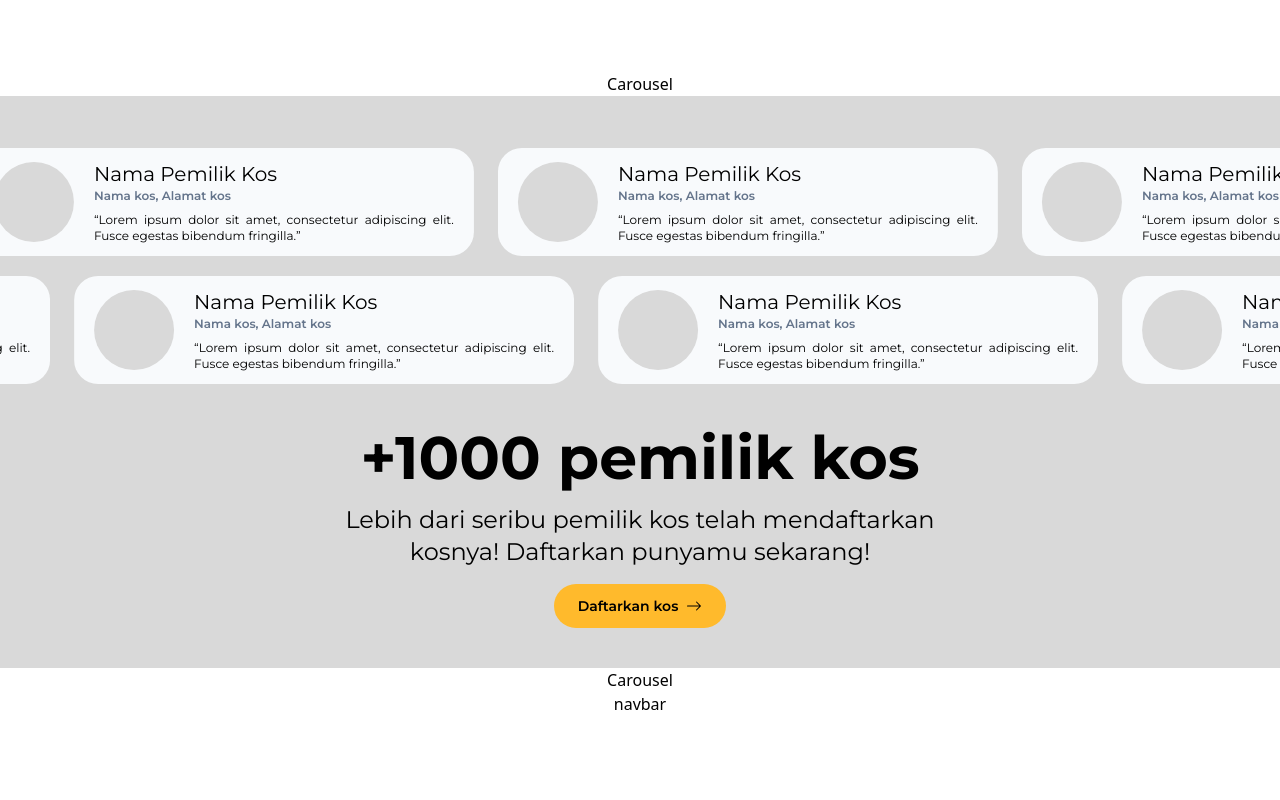
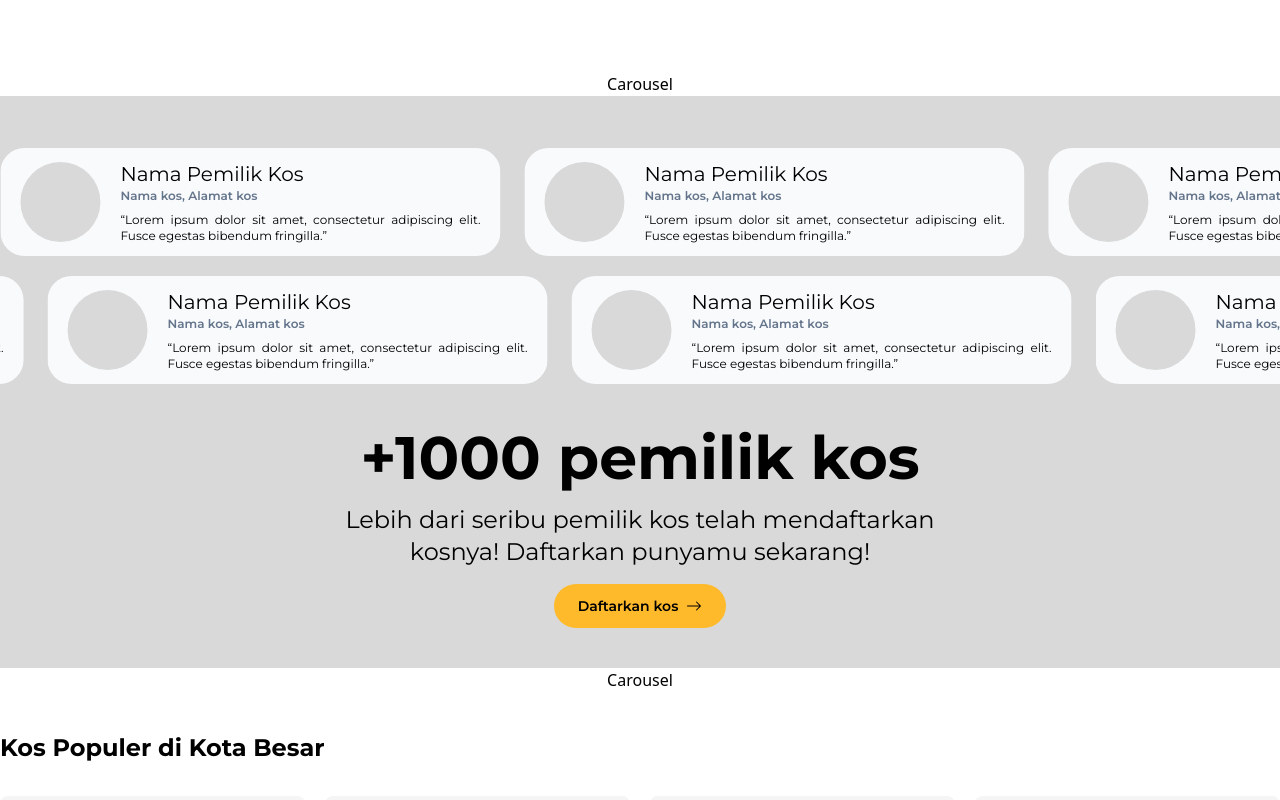
Before and after one commit to synrgy-tim-d/FSW-Frontend, a React (Vite) app: page / in a window 1280 px wide. Shown: the part 909-1709 px from the top of the page. Before the commit the page ends 1625 px from the top, so only its background shows below. Built offline with nearby package versions, Linux system fonts and the light colour scheme.

Commit message:
added popular

```diff
--- a/src/components/popular/popular.jsx
+++ b/src/components/popular/popular.jsx
@@ -1,7 +1,21 @@
 import React from 'react';
 
 const Popular = () => {
-  return <div>navbar</div>;
+  return (<div className='flex flex-wrap w-full py-10'>
+    <div className='flex w-full'>
+      <p className='text-2xl font-bold font-montserrat'>Kos Populer di Kota Besar</p>
+    </div>
+    <div className='w-full grid grid-cols-4 grid-rows-2 py-8 gap-y-7 gap-x-5'>
+      {(() => {
+        let frame = []
+        for (let i = 0; i < 8; i++) {
+          frame.push(<div className='w-full h-[221px] bg-[#F5F5F5]  rounded-lg'>
+          </div>)
+        }
+        return frame
+      })()}
+    </div>
+  </div>);
 };
 
 export default Popular;
```
